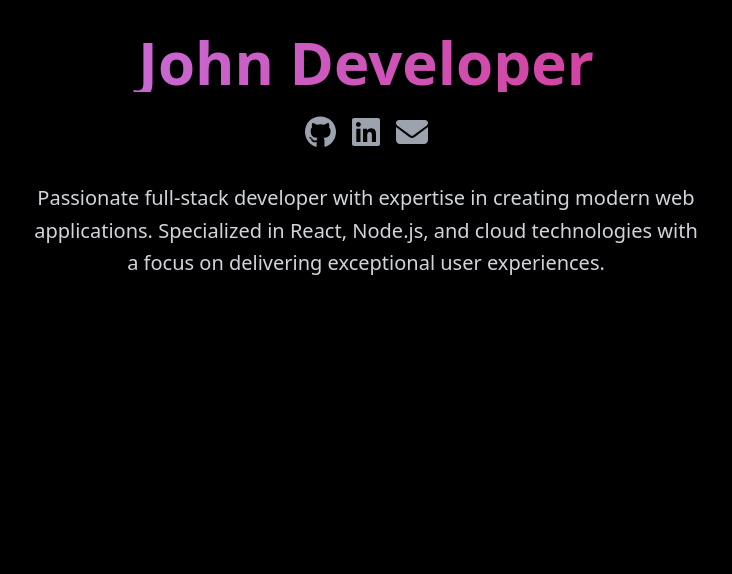
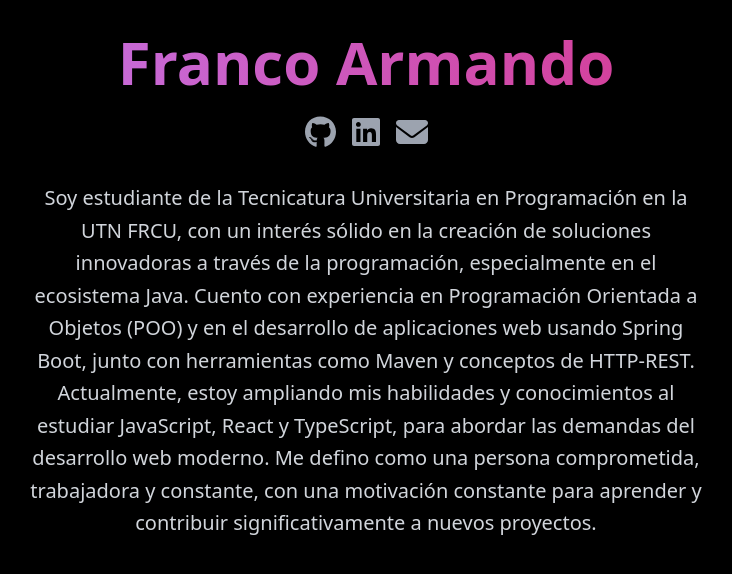
Before and after one commit to francoarmando1911/personal-portfolio, a React (Vite) app: page / in a window 1280 px wide. Shown: the top 574 px of the page, without its empty margins (274-1006 px from the left). Built offline with nearby package versions, Linux system fonts and the light colour scheme.

Commit message:
correcciones en el header

```diff
--- a/src/components/Header.tsx
+++ b/src/components/Header.tsx
@@ -6,13 +6,13 @@ export default function Header() {
   return (
     <header className="mb-16 text-center">
       <h1 className="text-4xl md:text-6xl font-bold mb-6 bg-gradient-to-r from-purple-400 to-pink-600 text-transparent bg-clip-text">
-        John Developer
+        Franco Armando
       </h1>
       <div className="flex justify-center space-x-4 mb-8">
-        <a href="#" className="text-gray-400 hover:text-white transition-colors">
+        <a href="https://github.com/francoarmando1911" className="text-gray-400 hover:text-white transition-colors">
           <FontAwesomeIcon icon={faGithub} size="2x" />
         </a>
-        <a href="#" className="text-gray-400 hover:text-white transition-colors">
+        <a href="https://www.linkedin.com/in/franco-armando/" className="text-gray-400 hover:text-white transition-colors">
           <FontAwesomeIcon icon={faLinkedin} size="2x" />
         </a>
         <a href="#" className="text-gray-400 hover:text-white transition-colors">
@@ -20,9 +20,14 @@ export default function Header() {
         </a>
       </div>
       <p className="text-xl text-gray-300 max-w-2xl mx-auto leading-relaxed">
-        Passionate full-stack developer with expertise in creating modern web applications.
-        Specialized in React, Node.js, and cloud technologies with a focus on delivering
-        exceptional user experiences.
+        Soy estudiante de la Tecnicatura Universitaria en Programación en la UTN FRCU, con un interés sólido
+        en la creación de soluciones innovadoras a través de la programación, especialmente en el ecosistema
+        Java. Cuento con experiencia en Programación Orientada a Objetos (POO) y en el desarrollo de aplicaciones
+        web usando Spring Boot, junto con herramientas como Maven y conceptos de HTTP-REST.
+
+        Actualmente, estoy ampliando mis habilidades y conocimientos al estudiar JavaScript, React y TypeScript,
+        para abordar las demandas del desarrollo web moderno. Me defino como una persona comprometida, trabajadora
+        y constante, con una motivación constante para aprender y contribuir significativamente a nuevos proyectos.
       </p>
     </header>
   );
```
